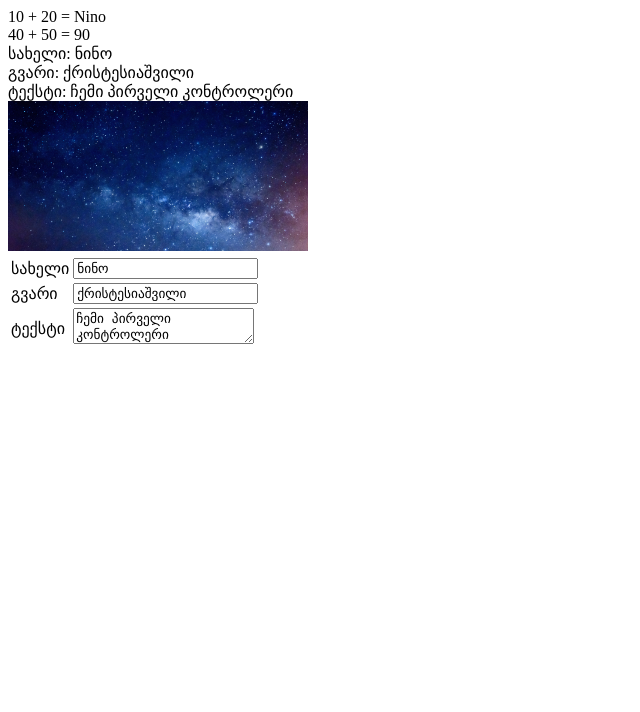
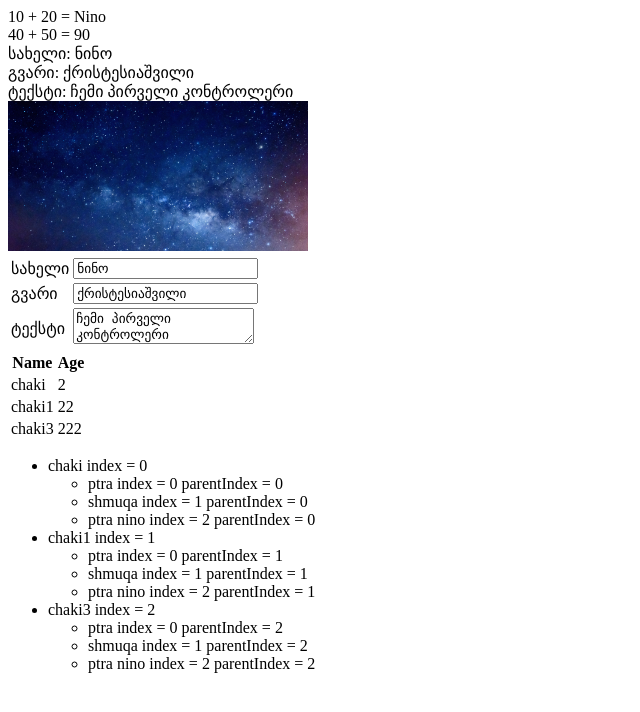
Before and after one commit to Qrisno/angularJS, a plain HTML site: page test.html in a window 1280 px wide. Shown: the whole page, without its empty margins (0-640 px from the left). Drawn offline with nearby package versions, Linux system fonts and the light colour scheme.

Commit message:
feat: angJS indexing, ng-repeat

```diff
--- a/scripts/scripts.js
+++ b/scripts/scripts.js
@@ -6,6 +6,39 @@ let myModule = angular
             surname: 'ქრისტესიაშვილი',
             img: './images/cosmos-010.jpg'
         }
+        let dogs = [
+            {
+                name: 'chaki',
+                age:2
+            },
+            {
+                name: 'chaki1',
+                age:22
+            },
+            {
+                name: 'chaki3',
+                age:222
+            },
+        ]
+        let dogsChildren = [
+            {
+                name: 'chaki',
+                age:2,
+                children: ['ptra','shmuqa', 'ptra nino']
+            },
+            {
+                name: 'chaki1',
+                age:22,
+                children: ['ptra','shmuqa', 'ptra nino']
+            },
+            {
+                name: 'chaki3',
+                age:222,
+                children: ['ptra','shmuqa', 'ptra nino']
+            },
+        ]
         $scope.message = 'ჩემი პირველი კონტროლერი';
         $scope.employee = employee;
+        $scope.dogs = dogs;
+        $scope.dogsChildren = dogsChildren;
     });
--- a/test.html
+++ b/test.html
@@ -43,7 +43,28 @@
                 </td>
             </tr>
         </table>
-
+        <table>
+            <thead>
+               <th>Name</th>
+               <th>Age</th>
+            </thead>
+            <tbody>
+                <tr ng-repeat="dog in dogs">
+                    <td>{{dog.name}}</td>
+                    <td>{{dog.age}}</td>
+                </tr>
+            </tbody>
+        </table>
+        <ul>
+            <li ng-repeat="dog in dogsChildren">
+                {{dog.name}} index = {{$index}}
+                <ul>
+                    <li ng-repeat="child in dog.children">
+                        {{child}} index = {{$index}} parentIndex = {{$parent.$index}}
+                    </li>
+                </ul>
+            </li>
+        </ul>
     </div>
 </body>
 </html>
```
